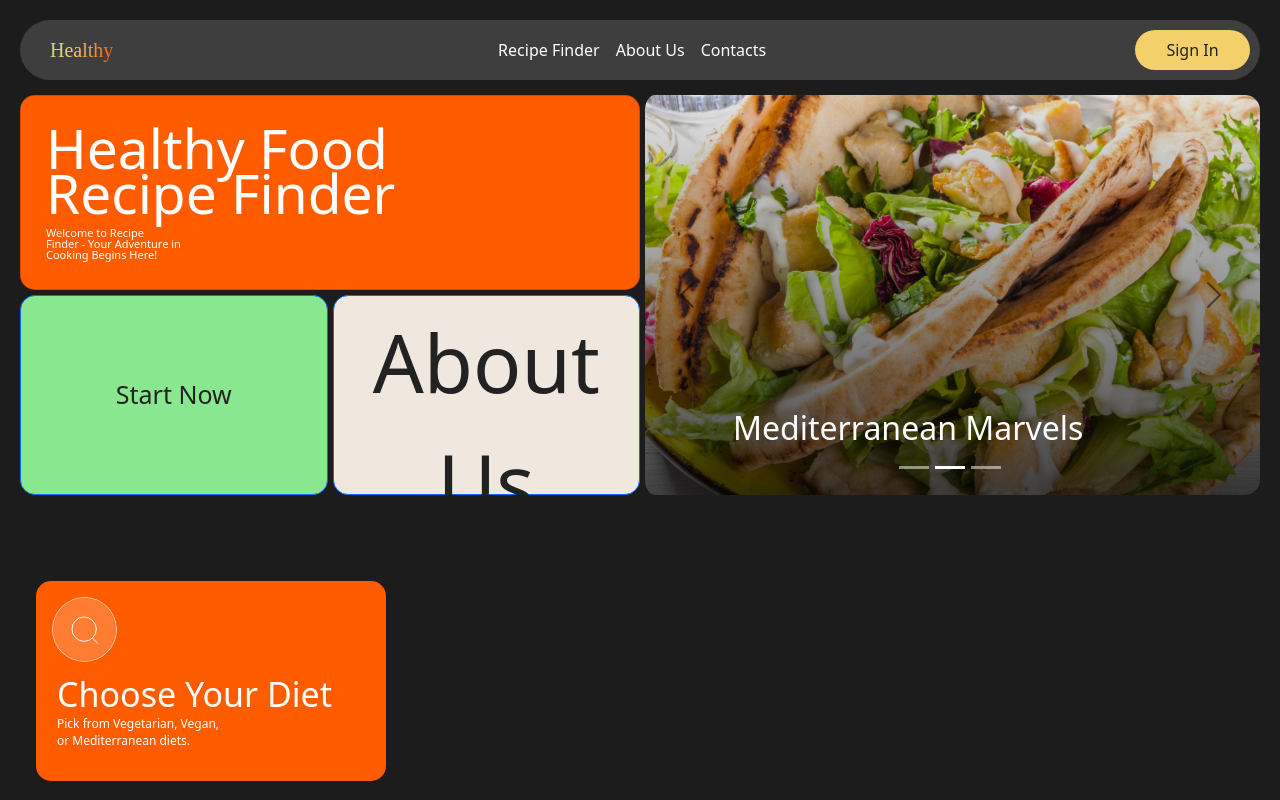
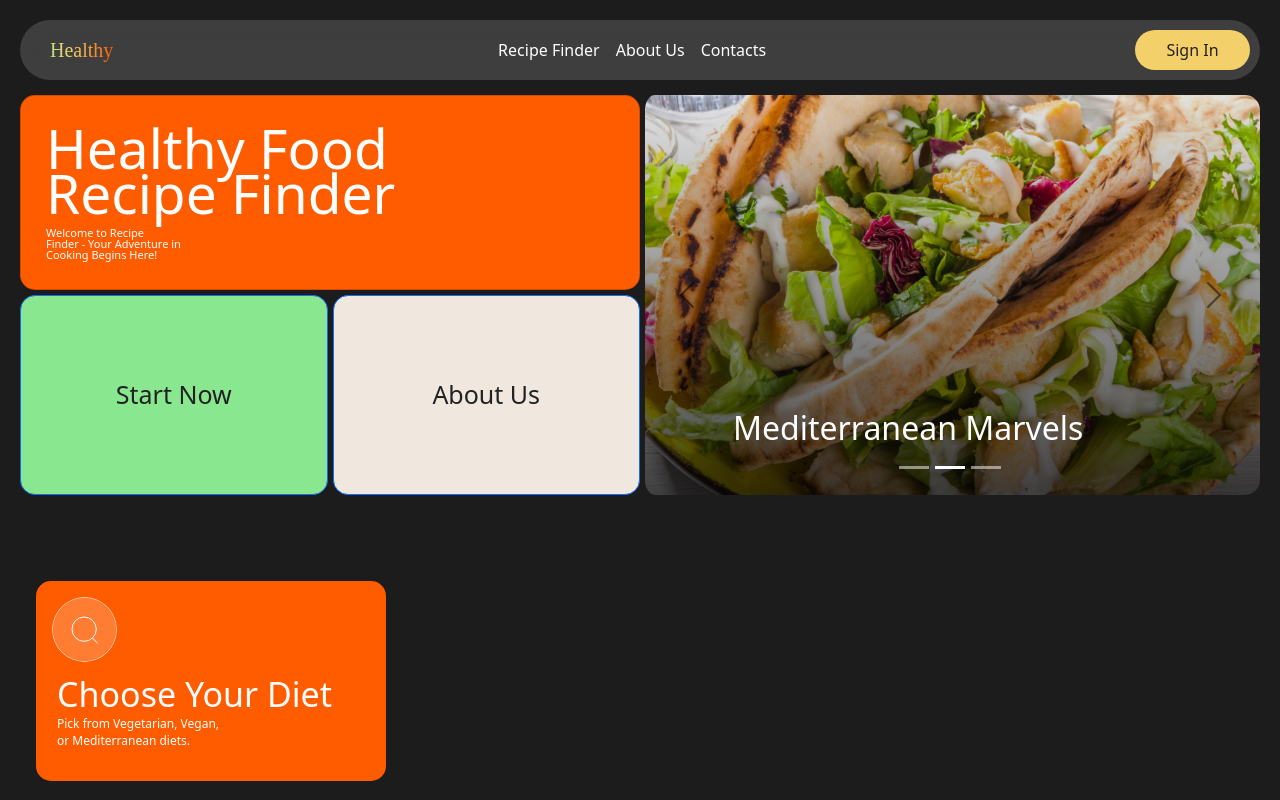
Before and after one commit to recipe-finder-group-project/recipe-finder, a React (Create React App) app in the folder client/: page / in a window 1280 px wide. Shown: the top 800 px of the page. Built offline with nearby package versions, Linux system fonts and the light colour scheme; no server answers; a web font is replaced by a local one.

Commit message:
urgent hotfix

```diff
--- a/client/src/components/css/BannerComponent.css
+++ b/client/src/components/css/BannerComponent.css
@@ -39,7 +39,7 @@
 .btn-arrow {
     background-color: #F0E8DE;
     color: #222222;
-    font-size: 80px;
+    font-size: 25px;
 }
 
 .btn:hover {
```
